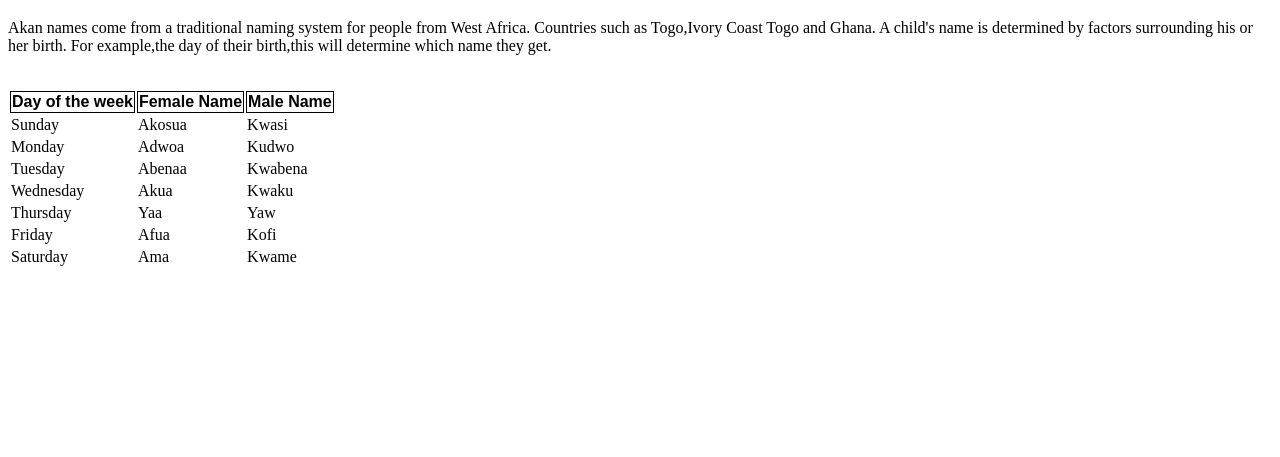
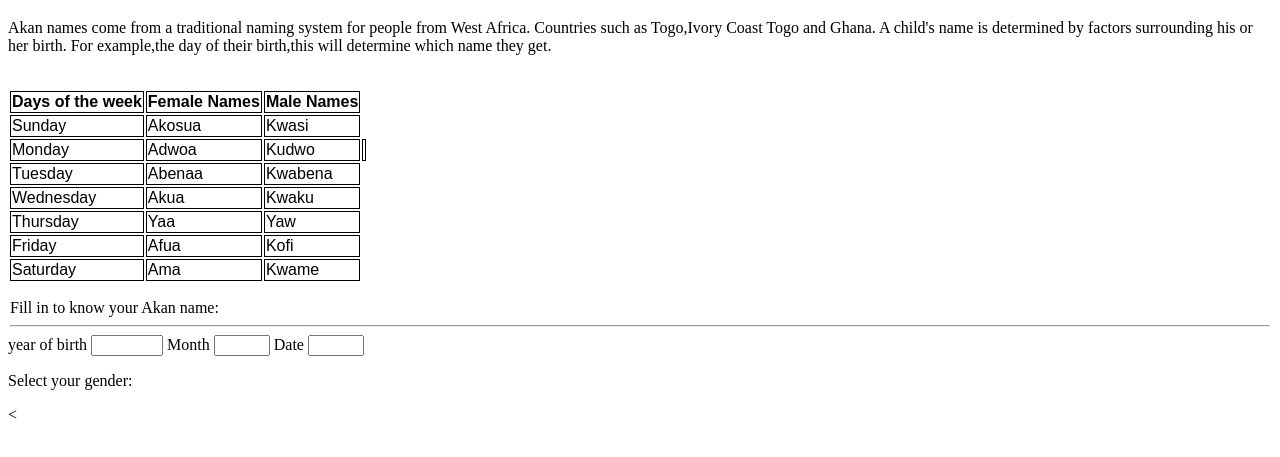
Before and after one commit to Fuadmanye/Akan-Name, a plain HTML site: page index.html in a window 1280 px wide. Shown: the part 61-518 px from the top of the page. Drawn offline with Linux system fonts and the light colour scheme.

Commit message:
add styling of the table

```diff
--- a/css/style.css
+++ b/css/style.css
@@ -6,8 +6,17 @@
     border-color: black;
     border-style: solid;
     border-width: 1px;
-    font-family: Arial, sans-serif;
+    font-family: Arial, Helvetica, sans-serif;
     overflow: hidden;
     padding: 10px 5 px;
     word-break: normal;
 }
+.tg td {
+    border-color: black;
+    border-style: solid;
+    border-width: 1px;
+    font-family: Arial, Helvetica, sans-serif;
+    overflow: hidden;
+    padding: 10px 5 px;
+    word-break: normal;
+}
--- a/index.html
+++ b/index.html
@@ -24,14 +24,14 @@
         </div>
     </div>
     <div class="main">
-        <div class="row">
-            <div class="col-md-3">
+      <div class="row">
+
                 <br>
                 <table class="tg">
                     <tr>
-                        <th>Day of the week</th>
-                        <th>Female Name</th>
-                        <th>Male Name</th>
+                        <th>Days of the week</th>
+                        <th>Female Names</th>
+                        <th>Male Names</th>
                     </tr>
                     <tr>
                         <td>Sunday</td>
@@ -68,6 +68,35 @@
                                         <td>Ama</td>
                                         <td>Kwame</td>
                                     </tr>
+                                </table>
+                            </div>
+                        </p>
+                            <form id="form" name="form" onsubmit="findDay()">
+                                <legend>Fill in to know your Akan name:
+                                      <hr>
+                                </legend>
+                            <label for="year">year of birth</label>
+                            <input type="number" id="year" name="year" min="1800" max="2022">
+
+                            <label for="month">Month</label>
+                            <input type="number" id="month" name="month" min="1" max="12">
+
+                            <label for="date">Date</label>
+                            <input type="number" id="date" name="date" min="1" max="31">
+
+                            <p>Select your gender: </p>
+                            <div class="radio">
+                                <label>
+                                <
+
+
+
+
+
+
+
+
+
 
 
 
```
